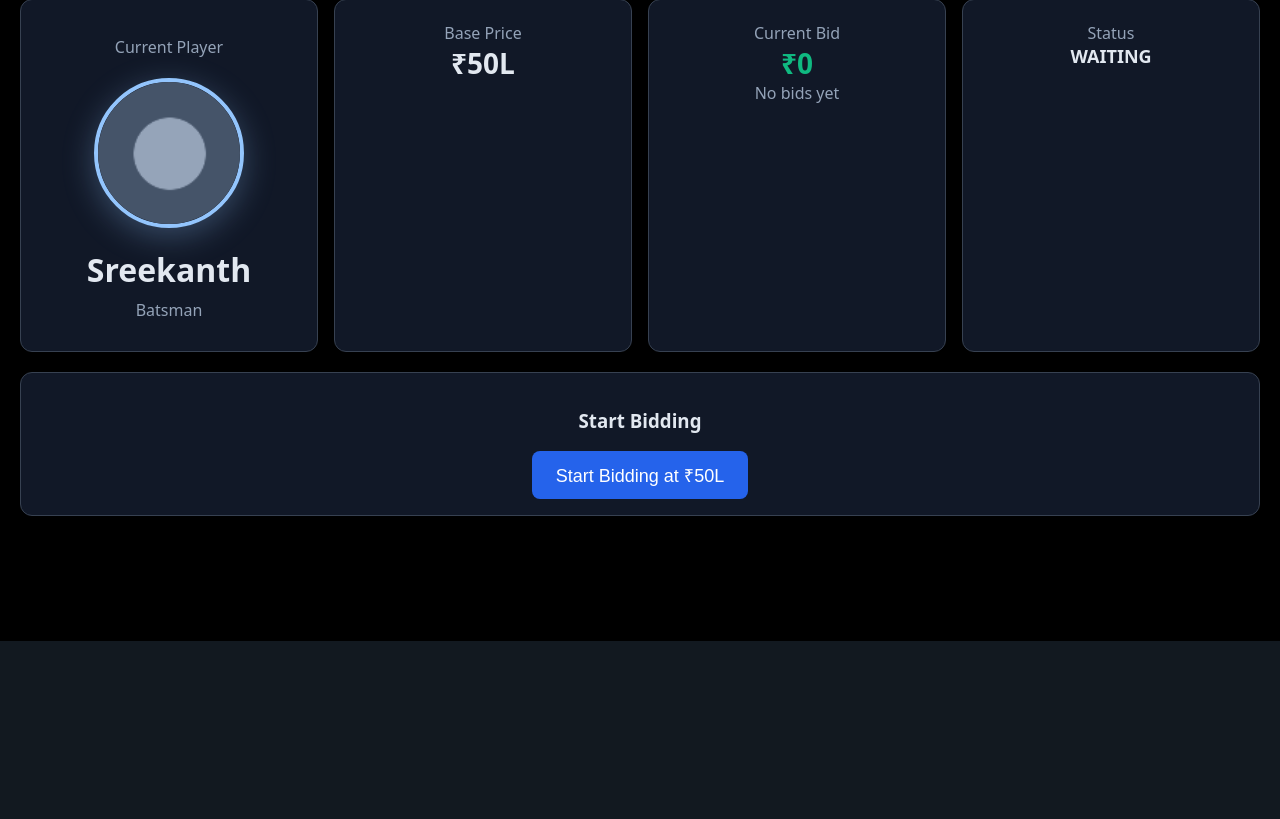
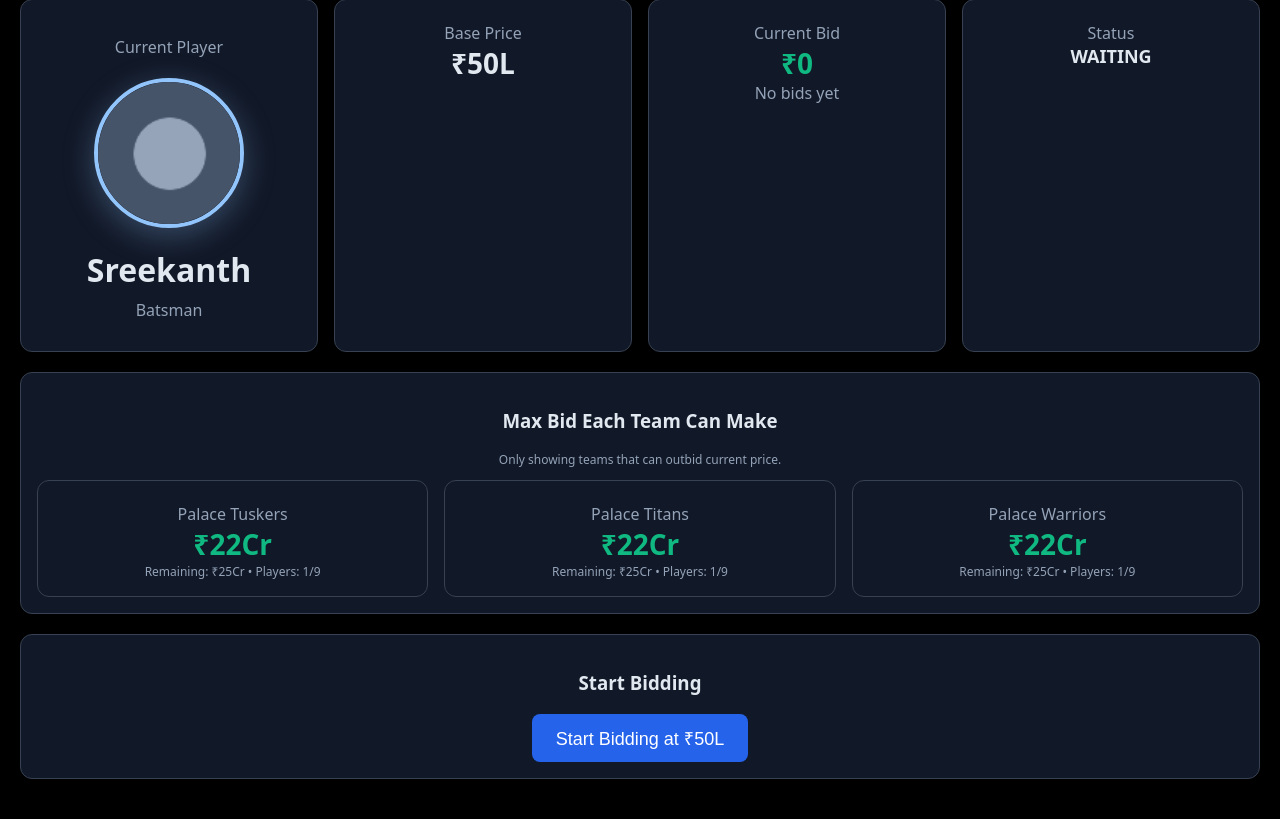
Before and after one commit to sreeharimv/auction-platform, a Flask app: page /live-bidding/1 in a window 1280 px wide. Shown: the part 159-978 px from the top of the page. Before the commit the page ends 800 px from the top, so only its background shows below. Run offline with Flask 2, Linux system fonts and the light colour scheme; the visitor is signed in with stand-in values (Sample User, id 1).

Commit message:
live-bidding: show per-team max bid; hide ineligible; add color cues based on next increments

```diff
--- a/app.py
+++ b/app.py
@@ -428,7 +428,66 @@ def live_bidding(player_id):
             else:
                 return redirect(url_for("auction"))
 
-    return render_template("live_bidding.html", player=player, auction_state=current_auction, teams=TEAMS)
+    # Compute per-team max bid capacity for this player
+    team_limits = {}
+    # Load latest config in case settings changed
+    config = load_config()
+    team_budget = config["teams"]["budget"]
+    base_price_rule = config["auction"]["base_price"]
+
+    # Determine next required bids relative to current auction state
+    effective_current = current_auction.get("current_bid", 0)
+    # If current is below player's base, treat base as the first required bid
+    if effective_current < player["base_price"]:
+        min_next_bid = player["base_price"]
+        # Second next after base price using increments
+        incs_after_base = [p for p in get_bid_increments(player["base_price"]) if p > player["base_price"]]
+        second_next_bid = incs_after_base[0] if incs_after_base else None
+    else:
+        next_prices = [p for p in get_bid_increments(effective_current) if p > effective_current]
+        min_next_bid = next_prices[0] if next_prices else None
+        second_next_bid = next_prices[1] if len(next_prices) > 1 else None
+
+    for team in TEAMS:
+        spent = pd.to_numeric(df[df["team"] == team]["sold_price"], errors="coerce").fillna(0).sum()
+        players_count = len(df[(df["team"] == team) & (df["status"].str.lower().isin(["sold", "captain"]))])
+
+        remaining = int(team_budget - int(spent))
+
+        # If already at max players, cannot bid
+        if players_count >= 9:
+            max_bid = 0
+        else:
+            # Reserve budget to still reach minimum 8 players after this purchase
+            min_needed_after_this = max(0, 8 - (players_count + 1))
+            max_bid = remaining - (min_needed_after_this * base_price_rule)
+            max_bid = int(max(0, max_bid))
+
+        # Determine if team can place at least the next valid bid now
+        if min_next_bid is None:
+            can_bid_now = False
+        else:
+            can_bid_now = max_bid >= min_next_bid
+
+        # Flag if they are near limit (can only do one increment)
+        near_limit = can_bid_now and (second_next_bid is not None) and (max_bid < second_next_bid)
+
+        team_limits[team] = {
+            "remaining": remaining,
+            "players": players_count,
+            "max_bid": max_bid,
+            "can_bid": max_bid >= player["base_price"],
+            "can_bid_now": can_bid_now,
+            "near_limit": near_limit,
+        }
+
+    return render_template(
+        "live_bidding.html",
+        player=player,
+        auction_state=current_auction,
+        teams=TEAMS,
+        team_limits=team_limits,
+    )
 
 @app.route("/live-view")
 def live_view():
--- a/templates/live_bidding.html
+++ b/templates/live_bidding.html
@@ -52,6 +52,30 @@
       </div>
     </div>
 
+    <!-- Team Max Bid Capacity -->
+    <div class="card" style="margin-bottom: 20px;">
+      <h3>Max Bid Each Team Can Make</h3>
+      <div style="color: #94a3b8; font-size: 12px; margin-top: 4px;">Only showing teams that can outbid current price.</div>
+      <div class="grid" style="margin-top: 12px;">
+        {% for team, info in team_limits.items() %}
+          {% if info.can_bid_now %}
+          <div class="card" style="padding: 16px;">
+            <div class="label">{{ team }}</div>
+            <div class="metric" style="color: {{ '#f59e0b' if info.near_limit else '#10b981' }};">
+              ₹{{ format_currency(info.max_bid) }}
+            </div>
+            <div style="color: #94a3b8; font-size: 12px;">
+              Remaining: ₹{{ format_currency(info.remaining) }} • Players: {{ info.players }}/9
+            </div>
+            {% if info.near_limit %}
+              <div style="color: #f59e0b; font-size: 12px; margin-top: 4px;">Only one increment possible</div>
+            {% endif %}
+          </div>
+          {% endif %}
+        {% endfor %}
+      </div>
+    </div>
+
     {% if auction_state.status == "waiting" %}
     <div class="card">
       <h3>Start Bidding</h3>
```
